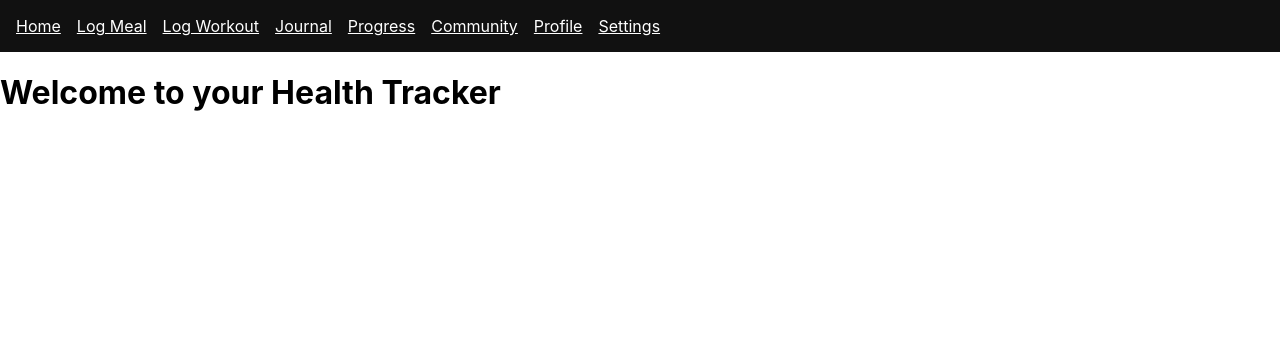
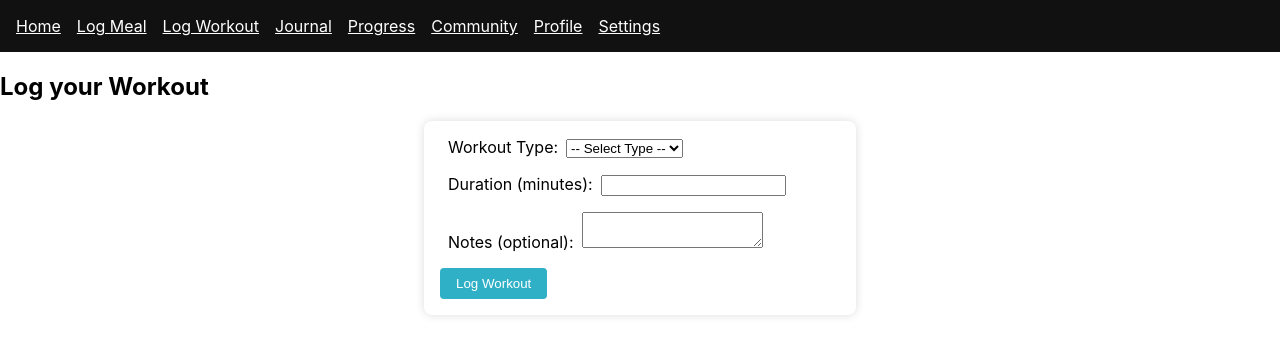
Before and after one commit to Warizzi/my-syncros-app, a React (Create React App) app: page /log-workout in a window 1280 px wide. Shown: the top 356 px of the page. Built offline with nearby package versions, Linux system fonts and the light colour scheme.

Commit message:
Logworkout and Style edits

```diff
--- a/src/Pages/LogWorkout.jsx
+++ b/src/Pages/LogWorkout.jsx
@@ -1,11 +1,85 @@
-import React from 'react';
+import React, { useState } from 'react';
 
-const LogWorkout = () => {
+
+function LogWorkout() {
+    const [type, setType] = useState('');
+    const [duration, setDuration] = useState('');
+    const [notes, setNotes] = useState('');
+    const [error, setError] = useState('');
+
+    const handleSubmit = (e) => {
+        e.preventDefault();
+
+        //Basic validation
+        if (!type || !duration) {
+            setError('Workout type and duration are required.');
+            return;
+        }
+
+        if (isNaN(duration)) {
+            setError('Duration must be a number.');
+            return;
+        }
+
+        setError('');
+
+        //Should save to context API
+        console.log('Workout logged:', { type, duration, notes });
+
+        // Clear form
+        setType('');
+        setDuration('');
+        setNotes('');
+
+    };
+
     return (
         <div>
-            <h1>Welcome to your Health Tracker</h1>
+            <h2>Log your Workout</h2>
+            <form onSubmit={handleSubmit}>
+                <div>
+                    <label htmlFor="type">Workout Type:</label>
+                    <select
+                        id="type"
+                        value={type}
+                        onChange={(e) => setType(e.target.value)}>
+
+                        <option value="">-- Select Type --</option>
+                        <option value="Cardio">Cardio</option>
+                        <option value="Strength">Strength</option>
+                        <option value="Flexibility">Flexibility</option>
+                        <option value="HIIT">HITT</option>
+                        <option value="Other">Other</option>
+
+                    </select>
+                </div>
+
+                <div>
+                    <label htmlFor="duration">Duration (minutes):</label>
+                    <input
+                    type="text"
+                    id="duration"
+                    value={duration}
+                    onChange={(e) => setDuration(e.target.value)}/>
+
+                </div>
+
+                <div>
+                    <label htmlFor="notes">Notes (optional):</label>
+                    <textarea
+                    id="notes"
+                    value={notes}
+                    onChange={(e) => setNotes(e.target.value)}/>
+                </div>
+
+                {error && <p style={{ color: 'red'}}>{error}</p>}
+                <button type="submit">Log Workout</button>
+            </form>
         </div>
     );
-};
+
+
+
+}
 
 export default LogWorkout;
```
Also changed, not shown: src/App.css (line endings or trailing spaces).
